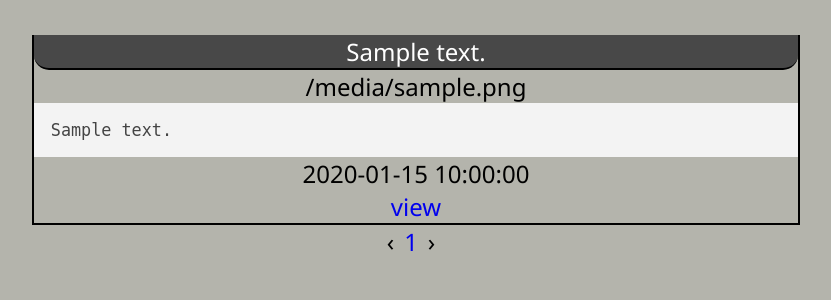
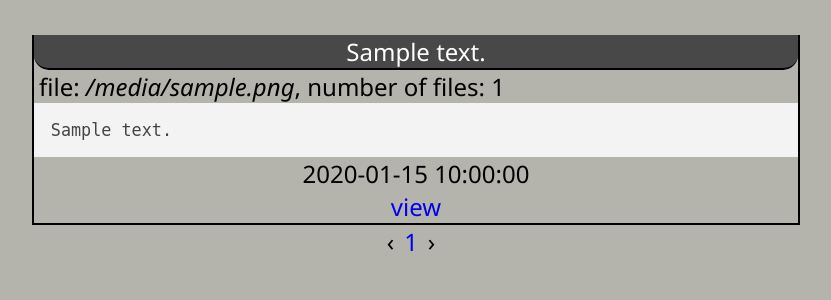
Before and after one commit to MeisQuietude/gist-storage, a Flask app: template templates/gist/list.html in a window 1280 px wide. Shown: the part 80-380 px from the top of the page, without its empty margins (224-1055 px from the left). Run offline with Flask 2, Linux system fonts and the light colour scheme; the template is opened without the code that fills it: most values are stand-ins (such as "Sample title", 1, 10 or a date in 2020); parts of the project's set-up code (start-up, migrations or seed data) failed here and were passed over; some libraries are stand-ins or nearby versions.

Commit message:
counting of files to title added

```diff
--- a/templates/gist/list.html
+++ b/templates/gist/list.html
@@ -28,7 +28,10 @@
                             <span>{{ gist.description }}</span>
                         </section>
                         <section>
-                            <section class="filename"><p>{{ gist.snippets[0].filename }}</p></section>
+                            <section class="snippet-title">
+                                file: <span class="filename">{{ gist.snippets[0].filename }}</span>,
+                                number of files: <span class="number_files">{{ gist.snippets|length }}</span>
+                            </section>
                             <section>
                                 <pre><code>{{ info.get("get_preview")(gist.snippets[0].code) }}</code></pre>
                             </section>
```
